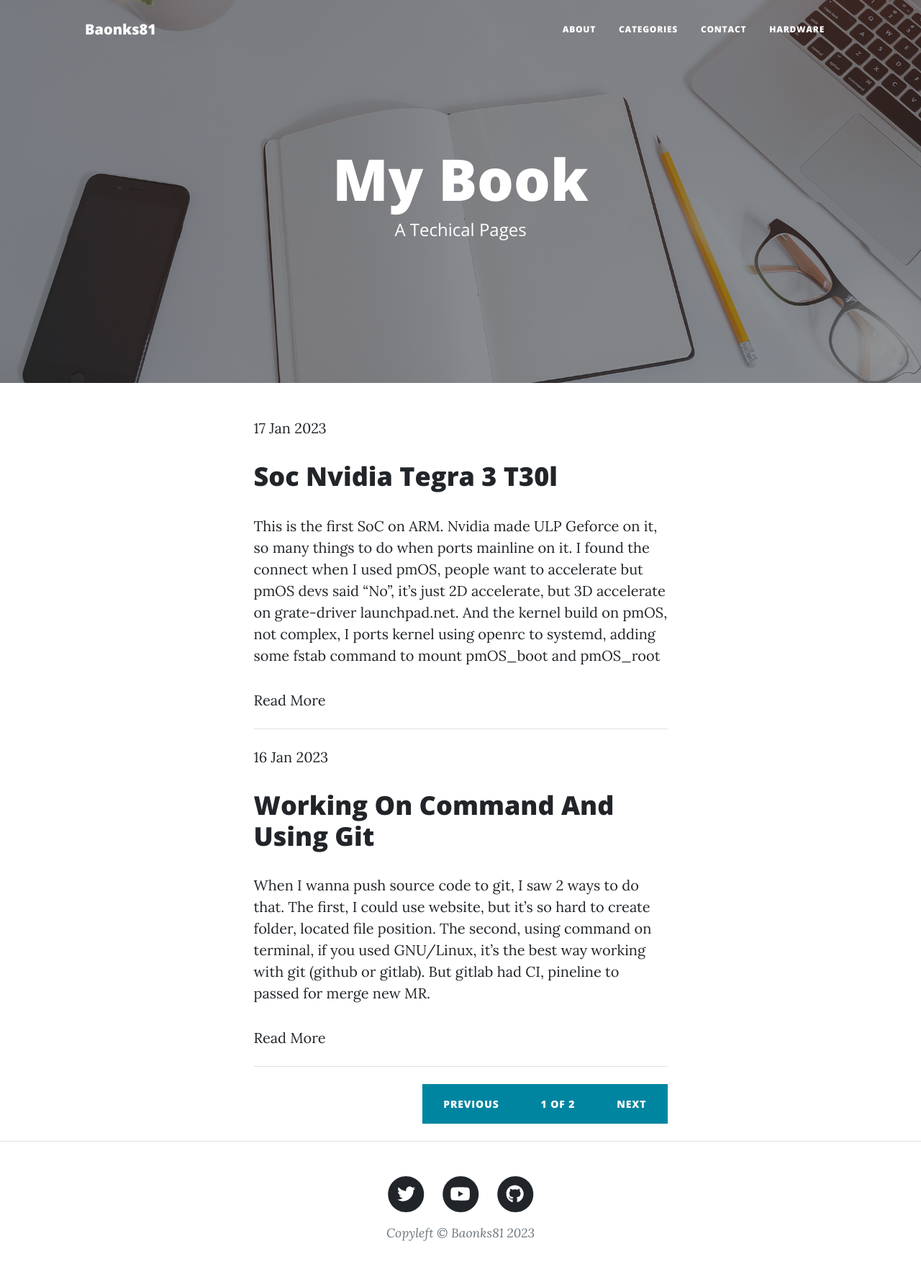
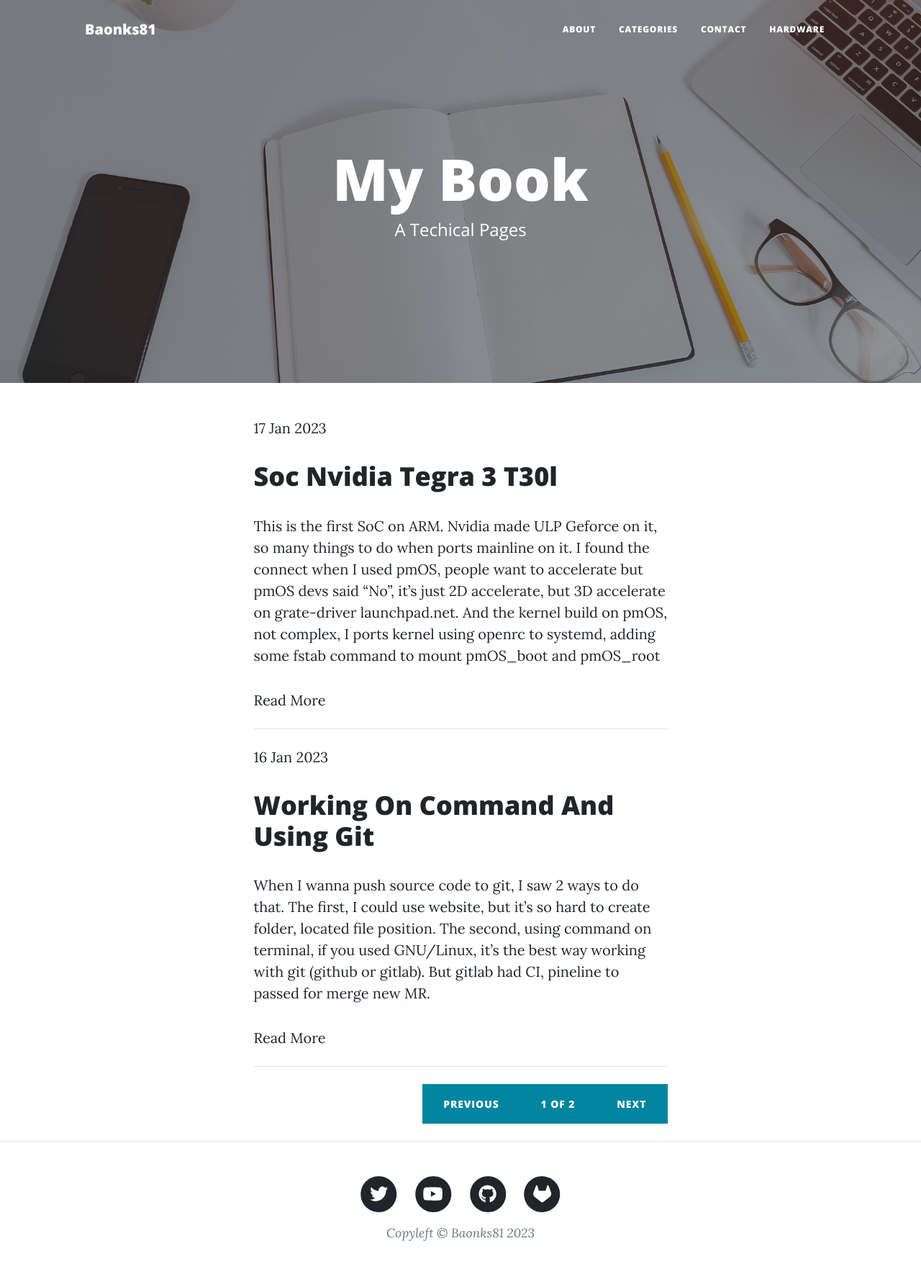
Before and after one commit to Baonks81/baonks81.github.io, a Jekyll site: the page built from index.html, in a window 1280 px wide. Shown: the whole page at 72% size. Built offline with Jekyll 4.4.1, drawn with Linux system fonts in a browser that asks for light colours; nearby versions of some CDN libraries; the list of posts is cut into pages by our own code.

Commit message:
Update footer.html

```diff
--- a/_includes/footer.html
+++ b/_includes/footer.html
@@ -27,6 +27,14 @@
                 </span>
               </a>
             </li>
+            <li class="list-inline-item">
+              <a href="https://gitlab.com/baonks81">
+                <span class="fa-stack fa-lg">
+                  <i class="fas fa-circle fa-stack-2x"></i>
+                  <i class="fab fa-gitlab fa-stack-1x fa-inverse"></i>
+                </span>
+              </a>
+            </li>
           </ul>
         <div class="small text-center text-muted fst-italic">Copyleft &copy; Baonks81 2023</div>
       </div>
```
